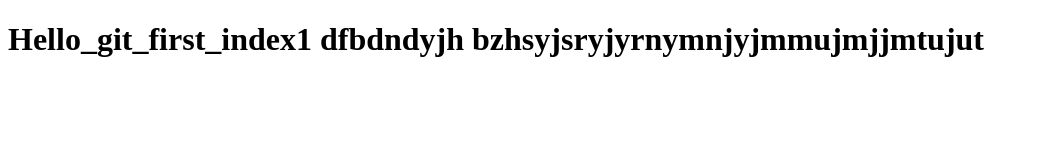
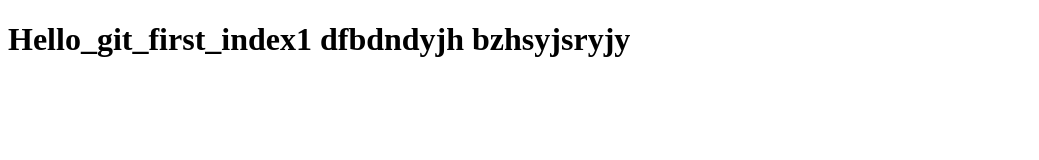
Before and after one commit to jenish-khakhriya/test2, a plain HTML site: page index.html in a window 1280 px wide. Shown: the whole page, without its empty margins (0-1039 px from the left). Drawn offline with Linux system fonts and the light colour scheme.

Commit message:
four-commit

```diff
--- a/index.html
+++ b/index.html
@@ -10,7 +10,7 @@
         Hello_git_first_index1
 
         dfbdndyjh
-        bzhsyjsryjyrnymnjyjmmujmjjmtujut
+        bzhsyjsryjy
     </h1>
 </body>
 </html>
```
